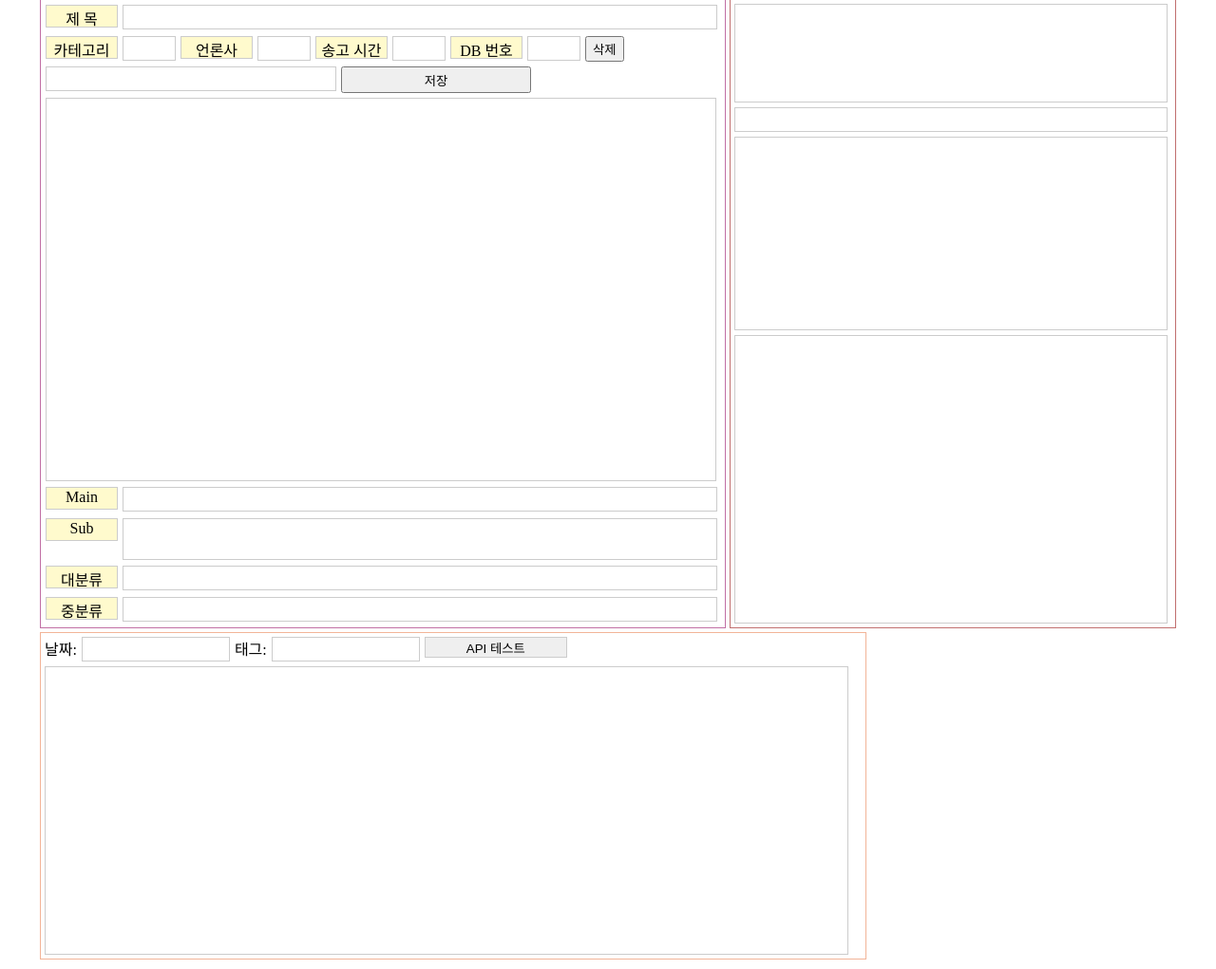
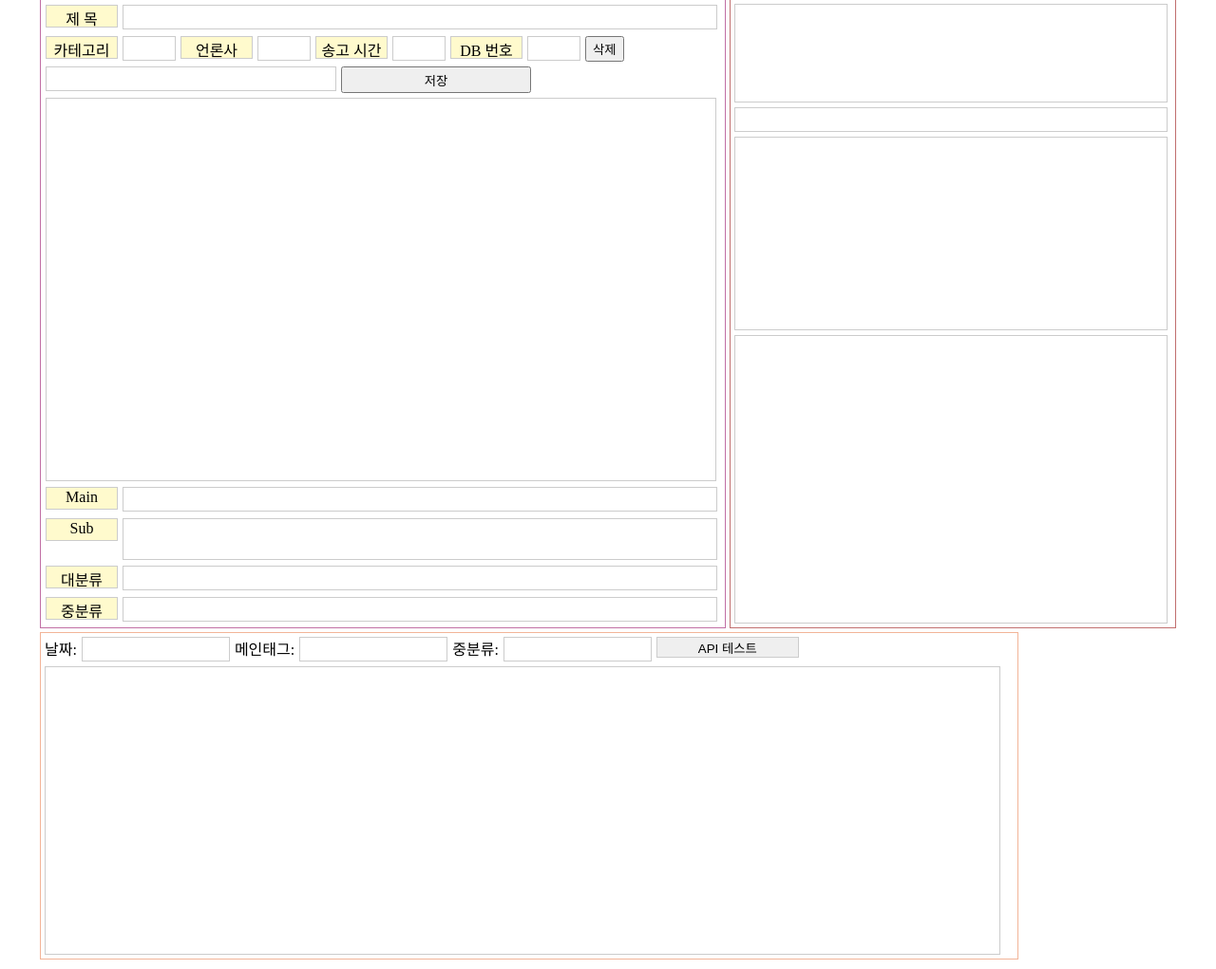
Before and after one commit to tigerak/byte_web, a Flask app: page /load_content/db_manager in a window 1280 px wide. Shown: the part 435-1456 px from the top of the page at 95% size. Run offline with Flask 3, Linux system fonts and the light colour scheme.

Commit message:
Add searchCategory

```diff
--- a/main/routes.py
+++ b/main/routes.py
@@ -445,6 +445,7 @@ def data_api():
 
     # API 테스트 버튼
     elif data['buttonId'] == 'getSearchDataButton':
+        print(data)
         response = requests.post(DATA_API_ADDRESS, data=data)
         return response.json()
 
--- a/static/css/db_manager.css
+++ b/static/css/db_manager.css
@@ -108,7 +108,7 @@
     display: flex; /* Flexbox 레이아웃 적용 */
     flex-wrap: wrap; /* 요소들을 다음 줄로 넘기기 위해 wrap 설정 */
     gap: 5px; /* 버튼과 div 사이의 간격 설정 */
-    width: 860px;
+    width: 1020px;
     float: left;
     margin: 2px;
     padding: 4px;
@@ -259,7 +259,7 @@
 }
 
 /* box3 */
-#searchDate, #searchTag, #getSearchDataButton {
+#searchDate, #searchTag, #searchCategory, #getSearchDataButton {
     height: 22px;
     width: 150px;
     overflow: auto;
@@ -268,7 +268,7 @@
 }
 #getSearchDataDiv {
     height: 300px;
-    width: 840px;
+    width: 1000px;
     overflow: auto;
     border: 1px solid #ccc;
     padding: 1px 2px;
--- a/static/scripts/db_manager.js
+++ b/static/scripts/db_manager.js
@@ -7,8 +7,8 @@ $(document).ready(function() {
             var divId = $(this).attr('id');
             if (divId === 'searchTag') {
                 $('#getSearchDataButton').click();
-            } else if (divId === 'inputIdDiv') {
-                $('#searchButton').click();
+            } else if (divId === 'searchCategory') {
+                $('#getSearchDataButton').click();
             } else if (divId === 'div3') {
                 $('#button3').click();
             }
@@ -257,7 +257,6 @@ $(document).ready(function() {
             success: function(response) {
                 $('#getSearchDataDiv').empty();
                 $.each(response, function(index, item) {
-                    console.log(item)
                     var index = $('<span>').addClass('index').text(String(item.index).padStart(4, '0') + '번');
                     var set_num = $('<span>').addClass('set_num').text('Set' + item.set_num + ' >> ');
                     var article_date = $('<span>').addClass('article_date').text(item.article_date + ' - ');
--- a/templates/db_manager.html
+++ b/templates/db_manager.html
@@ -60,9 +60,11 @@
         <div class="box3">
             날짜:
             <div contenteditable="true" class="searchDiv" id="searchDate"></div>
-            태그:
+            메인태그:
             <div contenteditable="true" class="serachDiv" id="searchTag"></div>
-            <button id="getSearchDataButton" data-divs="searchDate,searchTag">API 테스트</button>
+            중분류:
+            <div contenteditable="true" class="serachDiv" id="searchCategory"></div>
+            <button id="getSearchDataButton" data-divs="searchDate,searchTag,searchCategory">API 테스트</button>
             <div contenteditable="false" id="getSearchDataDiv"></div>
         </div>
 
```
